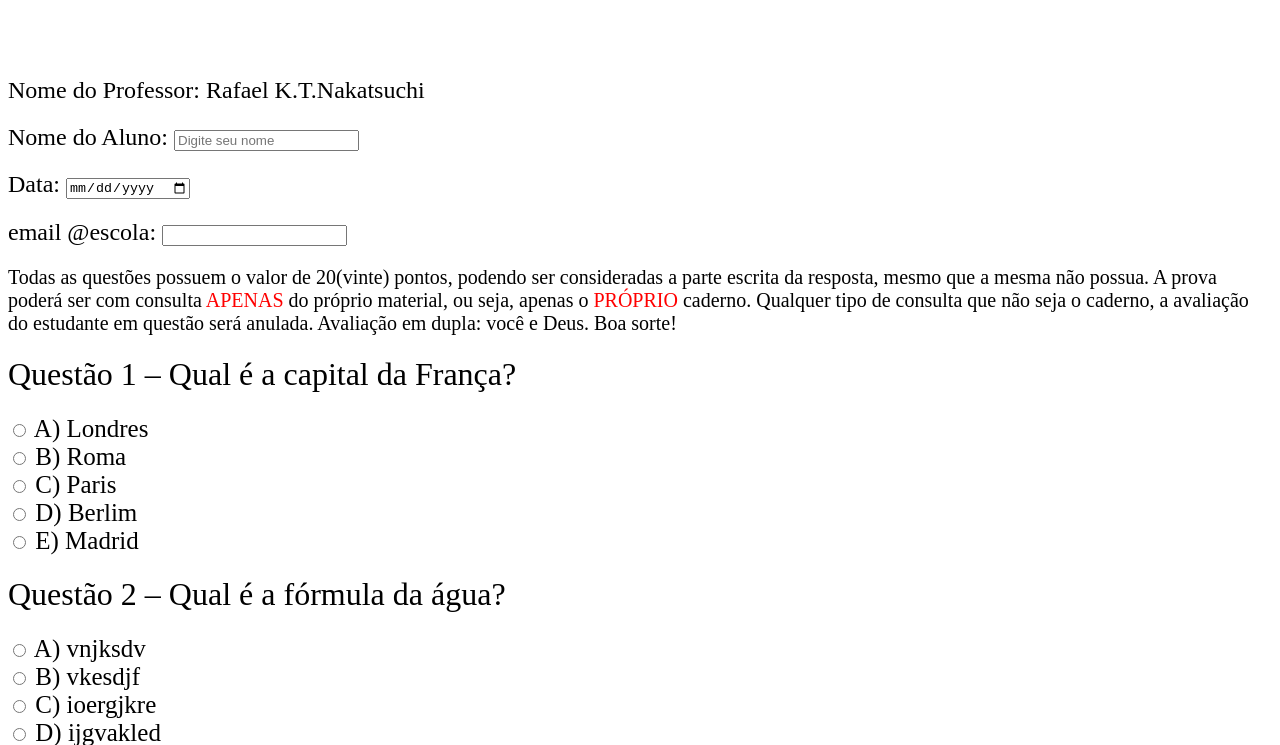
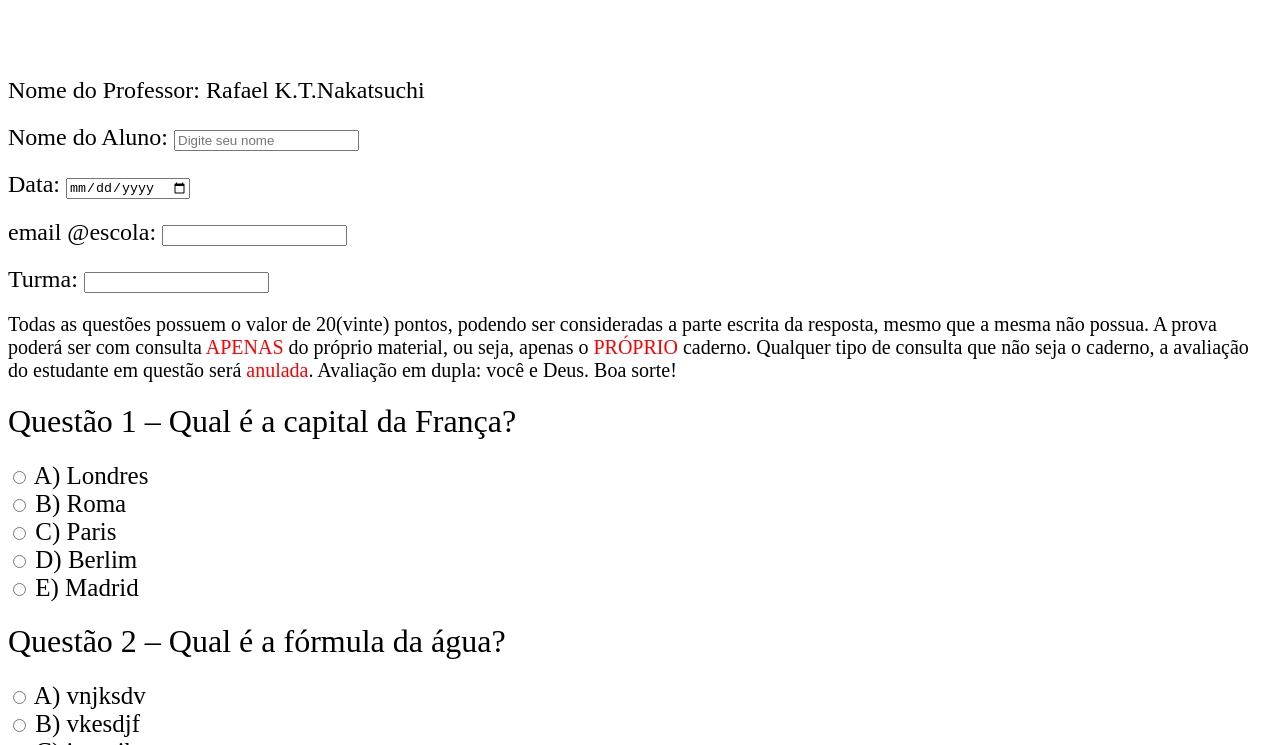
Before and after one commit to RafaNaka33/modelo-prova, a plain HTML site: page index.html in a window 1280 px wide. Shown: the part 355-1100 px from the top of the page. Drawn offline with Linux system fonts and the light colour scheme.

Commit message:
Add 'Turma' input field in student information section
Added a 'Turma' input field for student information.

```diff
--- a/index.html
+++ b/index.html
@@ -32,17 +32,18 @@
             <h2><label>Nome do Aluno:  <input type="text" id="nome" placeholder="Digite seu nome"></input></label></h2>
             <h2><label>Data:  <input type="date" id="data"></input></label></h2>
             <h2><label>email @escola:  <input type="text" id="email"></input></label></h2>
+            <h2><label>Turma:  <input type="text" id="serie"></input></label></h2>
         </div>
         <div class="informacoesProva">
             <h1>Todas as questões possuem o valor de 20(vinte) pontos, podendo ser consideradas a parte escrita
                 da resposta, mesmo que a mesma não possua.
                 A prova poderá ser com consulta <span class="destaque">APENAS</span> do próprio material, ou seja, apenas o <span class="destaque">PRÓPRIO</span> caderno.
-                Qualquer tipo de consulta que não seja o caderno, a avaliação do estudante em questão será anulada.
+                Qualquer tipo de consulta que não seja o caderno, a avaliação do estudante em questão será <span class="destaque">anulada</span>.
                 Avaliação em dupla: você e Deus.
                 Boa sorte!
             </h1>
         </div>
-        <div class="questão1">
+        <div class="questao1">
             <h1>Questão 1 – Qual é a capital da França?</h1>
             <form>
                 <label class="alternativas">
@@ -67,7 +68,7 @@
                 </label>
             </form>
         </div>
-        <div class="questão2">
+        <div class="questao2">
             <h1>Questão 2 – Qual é a fórmula da água?</h1>
             <form>
                 <label class="alternativas">
```
